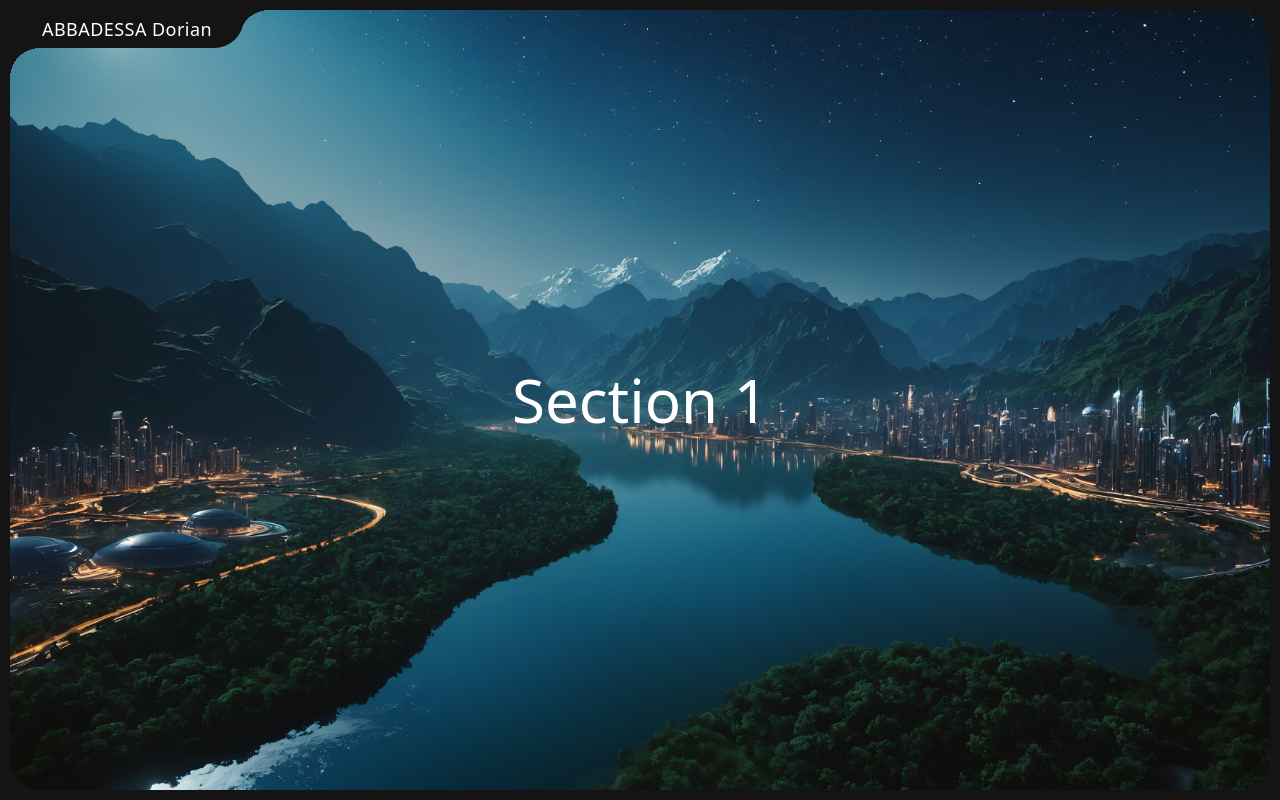
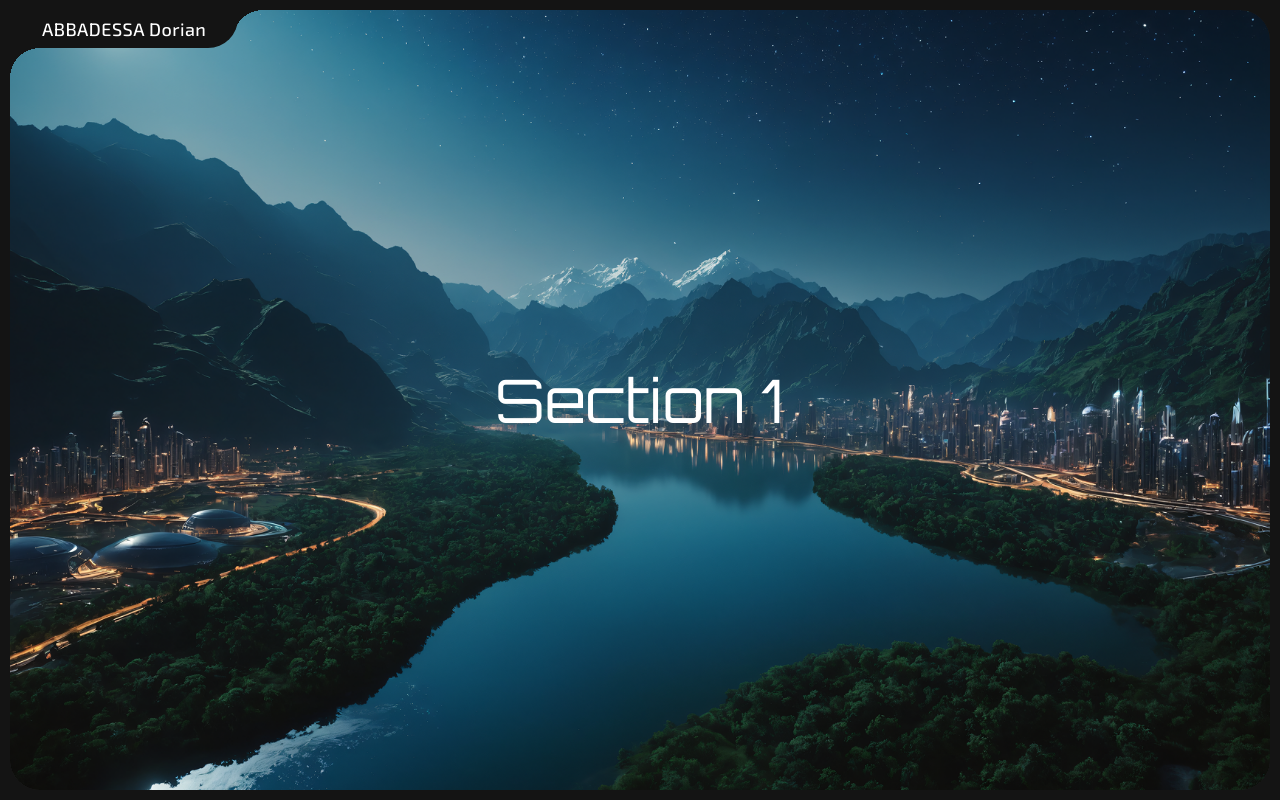
Before and after one commit to DorianABDS/PortfolioV2, a React (Vite) app in the folder frontend/: page / in a window 1280 px wide. Built offline with nearby package versions, Linux system fonts and the light colour scheme.

Commit message:
style: update font families

```diff
--- a/frontend/src/index.css
+++ b/frontend/src/index.css
@@ -1 +1,9 @@
 @import "tailwindcss";
+
+body {
+  font-family: 'Exo 2', sans-serif;
+}
+
+h1, h2, h3, h4, h5, h6 {
+  font-family: 'Orbitron', sans-serif;
+}
```
